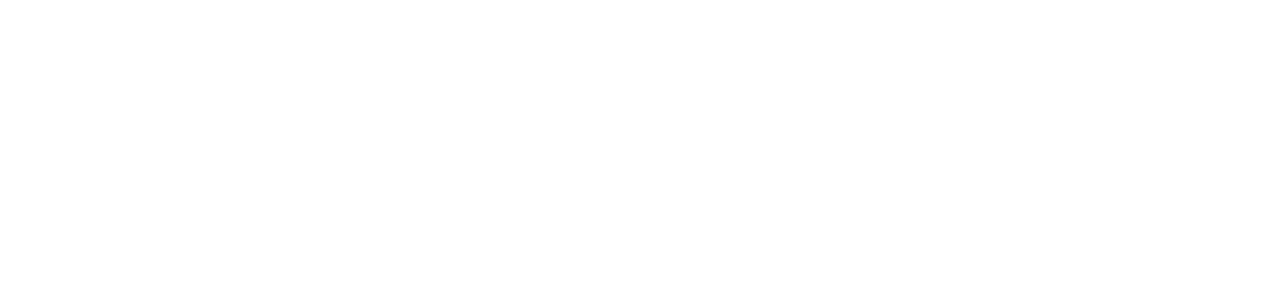
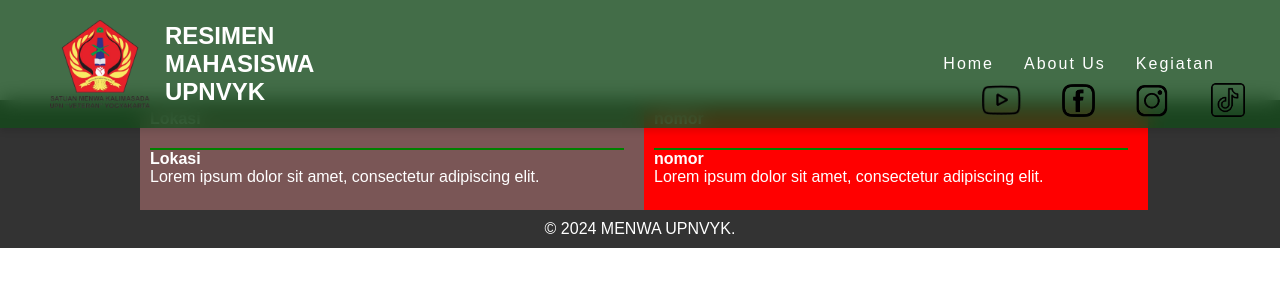
Before and after one commit to HUTAOCHAN99/WEBSITE-MENWA, a plain HTML site: page kegiatan.html in a window 1280 px wide. Shown: the top 286 px of the page. Drawn offline with Linux system fonts and the light colour scheme.

Commit message:
tambahan footer

```diff
--- a/kegiatan.html
+++ b/kegiatan.html
@@ -0,0 +1,80 @@
+<!DOCTYPE html>
+<html lang="en">
+    <head>
+        <meta charset="UTF-8">
+        <meta name="viewport" content="width=device-width, initial-scale=1.0">
+        <title>Kegiatan </title>
+        <link rel="stylesheet" href="style-k.css">
+        <script type="text/javascript" src="script-k.js"></script>
+    </head>
+    <body>
+        <!-- navbar container -->
+        <div class="container-nav">
+            <nav>
+                <div class="logo-container">
+                    <img src="img/logo-menwa.png" class="logo">
+                    <h1 class="logo-t">RESIMEN <br> MAHASISWA <br> UPNVYK </h1>
+                </div>
+                <div class="ula">
+                    <ul class="ula">
+                        <li><a href="home.html">Home</a></li>
+                        <li><a href="about.html">About Us</a></li>
+                        <li><a href="kegiatan.html">Kegiatan</a></li>
+                    </ul>
+                </div>
+
+                <ul class="ulb">
+                    <li><a
+                            href="https://youtube.com/@menwaupnvyk9655?si=iQ4tGp_rJyWpeyNK"><img
+                                class="link" src="img\yt-icon.png"
+                                alt="yt"></a></li>
+                    <li><img class="link-fb" src="img\fb-icon.png"
+                            alt="fb"></li>
+                    <li><a
+                            href="https://www.instagram.com/menwaupnvy?igsh=M3A3MDY0ZG5ibWo1"><img
+                                class="link-ig" src="img\ig-icon.png"
+                                alt="ig"></a></li>
+                    <li><a
+                            href="https://www.tiktok.com/@menwaupnvy?_t=8nebYRvYzSs&_r=1"><img
+                                class="link" src="img\tiktok-icon.png"
+                                alt="tk"></a></li>
+                </ul>
+            </nav>
+        </div>
+        <!-- navbar end -->
+            <!-- kegiatan -->
+            <div class="container-k">
+                <div class="k1">
+
+                </div>
+             </div>
+             <!-- kegiatan end -->
+        <!-- footer -->
+        <footer>
+            <!-- address,contact -->
+            <div class="container-f">
+
+                <div class="location">
+                    <h4 class="alamat">Lokasi</h4>
+                    <h4>Lokasi</h4>
+                    <p>Lorem ipsum dolor sit amet, consectetur adipiscing
+                        elit.</p>
+                </div>
+                <!-- address,contact end -->
+                <!-- contact -->
+                <div class="contact">
+                    <h4 class="nomor">nomor</h4>
+                    <h4>nomor</h4>
+                    <p><p>Lorem ipsum dolor sit amet, consectetur adipiscing
+                            elit.</p></p>
+                </div>
+                <!-- contact end -->
+            </div>
+
+            <div class="copyright">
+                <p>&copy; 2024 MENWA UPNVYK.</p>
+            </div>
+        </footer>
+        <!-- footer end -->
+    </body>
+</html>
--- a/script-k.js
+++ b/script-k.js
@@ -0,0 +1,5 @@
+// banner dan sticky navbar
+window.addEventListener("scroll", function () {
+    var nav = document.querySelector("nav");
+    nav.classList.toggle("sticky", window.scrollY > 0);
+  });
--- a/style-a.css
+++ b/style-a.css
@@ -216,14 +216,45 @@ nav.sticky .logo-t {
     }
 }
 /* misi end */
+/* footer style  */
 footer {
+  display: relative;
   margin-top: 100px;
-  text-align: center;
-  padding: 20px;
+  padding: 10px;
   background-color: #333;
   color: #fff;
-  position: relative;
   bottom: 0;
   width: 100%;
 }
-/* container about us end*/
+.container-f{
+  display: flex;
+
+}
+.location{
+  margin-left: 130px;
+  background: #7a5656;
+  width: 40%;
+  height: 100px;
+  padding-right: 20px;
+  padding-left: 10px;
+}
+.alamat{
+  border-bottom: 2px solid green;
+  padding-bottom: 20px;
+}
+.contact{
+  background: #ff0000;
+  width: 40%;
+  height: 100px;
+  padding-right: 20px;
+  padding-left: 10px;
+}
+.nomor{
+  border-bottom: 2px solid green;
+  padding-bottom: 20px;
+}
+.copyright{
+  margin-top: 10px;
+  text-align: center;
+}
+/* footer end */
--- a/style-k.css
+++ b/style-k.css
@@ -0,0 +1,192 @@
+/* global style */
+* {
+  margin: 0;
+  padding: 0;
+  box-sizing: border-box;
+  font-family: "Poppins", sans-serif;
+}
+
+body {
+  background-color: #ffffff;
+  min-height: 200vh;
+}
+/* global end */
+/* navbar */
+nav {
+  position: fixed;
+  top: 0;
+  left: 0;
+  width: 100%;
+  display: flex;
+  justify-content: space-between;
+  align-items: center;
+  padding: 20px 50px;
+  transition: 0.6s;
+  z-index: 1000;
+  background-color: rgba(20, 73, 27, 0.8);
+  backdrop-filter: blur(10px);
+  box-shadow: 0 4px 6px rgba(0, 0, 0, 0.1);
+  -webkit-transition: 0.6s;
+  -moz-transition: 0.6s;
+  -ms-transition: 0.6s;
+  -o-transition: 0.6s;
+}
+
+nav.sticky {
+  padding: 10px 50px;
+  background: #fff;
+  box-shadow: 0 4px 6px rgba(0, 0, 0, 0.1);
+}
+
+.logo-container {
+  display: flex;
+  align-items: center;
+}
+
+.logo {
+  width: 100px;
+  height: auto;
+  margin-right: 15px;
+  transition: 0.6s;
+}
+
+nav .logo {
+  color: #000000;
+  text-decoration: none;
+  font-size: 2em;
+  text-transform: uppercase;
+  letter-spacing: 2px;
+}
+nav .logo-t {
+  color: white;
+}
+/* nav atas normal */
+nav .ula {
+  display: flex;
+  justify-content: center;
+  align-items: center;
+}
+
+nav .ula li {
+  list-style: none;
+}
+
+nav .ula li a {
+  margin: 0 15px;
+  text-decoration: none;
+  color: #fff;
+  letter-spacing: 2px;
+  font-weight: 500;
+  transition: 0.6s;
+}
+
+nav.sticky .ula li a {
+  color: #000;
+}
+/* navbar atas end */
+
+/* navbar bawah */
+nav .ulb {
+  position: absolute;
+  top: 80px;
+  margin-left: 425px;
+  width: 100%;
+  display: flex;
+  justify-content: center;
+  align-items: center;
+  z-index: 0;
+  text-decoration: none;
+  list-style: none;
+
+  .link {
+    padding-left: 20px;
+    padding-right: 20px;
+    width: 80px;
+    height: auto;
+  }
+  .link-fb {
+    padding-left: 20px;
+    padding-right: 20px;
+    width: 73px;
+    height: auto;
+  }
+  .link-ig {
+    padding-left: 20px;
+    padding-right: 20px;
+    width: 73px;
+    height: auto;
+  }
+  transition: 0.8s;
+  -webkit-transition: 0.8s;
+  -moz-transition: 0.8s;
+  -ms-transition: 0.8s;
+  -o-transition: 0.8s;
+}
+
+nav.sticky .ulb {
+  transition: 0.8s;
+  top: 68px;
+  -webkit-transition: 0.8s;
+  -moz-transition: 0.8s;
+  -ms-transition: 0.8s;
+  -o-transition: 0.8s;
+}
+/* navbar bawah end */
+
+nav.sticky .logo-t {
+  color: #000;
+}
+/* navbar bawah end */
+
+/* kegiatan container  */
+.container-k{
+  display: flex;
+}
+/* K1 */
+.k1{
+
+}
+/* K1 end */
+/* kegiatan container end */
+
+/* footer style  */
+footer {
+  display: relative;
+  margin-top: 100px;
+  padding: 10px;
+  background-color: #333;
+  color: #fff;
+  bottom: 0;
+  width: 100%;
+}
+.container-f {
+  display: flex;
+}
+.location {
+  margin-left: 130px;
+  background: #7a5656;
+  width: 40%;
+  height: 100px;
+  padding-right: 20px;
+  padding-left: 10px;
+}
+.alamat {
+  border-bottom: 2px solid green;
+  padding-bottom: 20px;
+}
+.contact {
+  background: #ff0000;
+  width: 40%;
+  height: 100px;
+  padding-right: 20px;
+  padding-left: 10px;
+}
+.nomor {
+  border-bottom: 2px solid green;
+  padding-bottom: 20px;
+}
+.copyright {
+  margin-top: 10px;
+  text-align: center;
+}
+/* footer end */
--- a/style.css
+++ b/style.css
@@ -157,8 +157,8 @@ nav.sticky .logo-t {
   width: 0;
   white-space: nowrap;
   overflow: hidden;
-  animation: typing steps(30,end) forwards infinite 9s;
-  -webkit-animation: typing steps(30,end) forwards infinite 9s;
+  animation: typing steps(30,end) forwards infinite 6s;
+  -webkit-animation: typing steps(30,end) forwards infinite 6s;
 }
 @keyframes typing{
   0%{
@@ -241,7 +241,7 @@ nav.sticky .logo-t {
 footer {
   display: relative;
   margin-top: 100px;
-  padding: 20px;
+  padding: 10px;
   background-color: #333;
   color: #fff;
   bottom: 0;
@@ -249,19 +249,30 @@ footer {
 }
 .container-f{
   display: flex;
+
 }
 .location{
+  margin-left: 130px;
   background: #7a5656;
-  width: 50%;
+  width: 40%;
   height: 100px;
-  padding: 5px;
+  padding-right: 20px;
+  padding-left: 10px;
+}
+.alamat{
+  border-bottom: 2px solid green;
+  padding-bottom: 20px;
 }
 .contact{
-  align-items: flex-end;
   background: #ff0000;
-  width: 50%;
+  width: 40%;
   height: 100px;
-  padding: 5px;
+  padding-right: 20px;
+  padding-left: 10px;
+}
+.nomor{
+  border-bottom: 2px solid green;
+  padding-bottom: 20px;
 }
 .copyright{
   margin-top: 10px;
```
Also changed, not shown: about.html (+24 -3 lines), home.html (+12 -8 lines).
